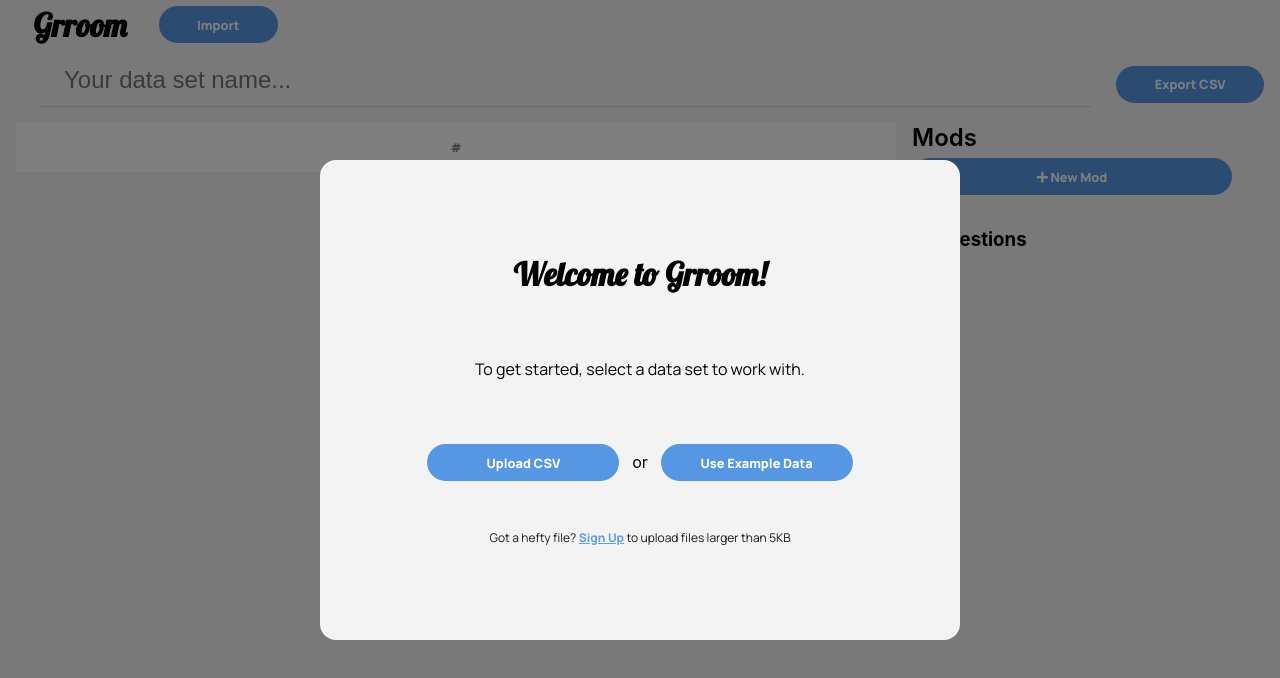
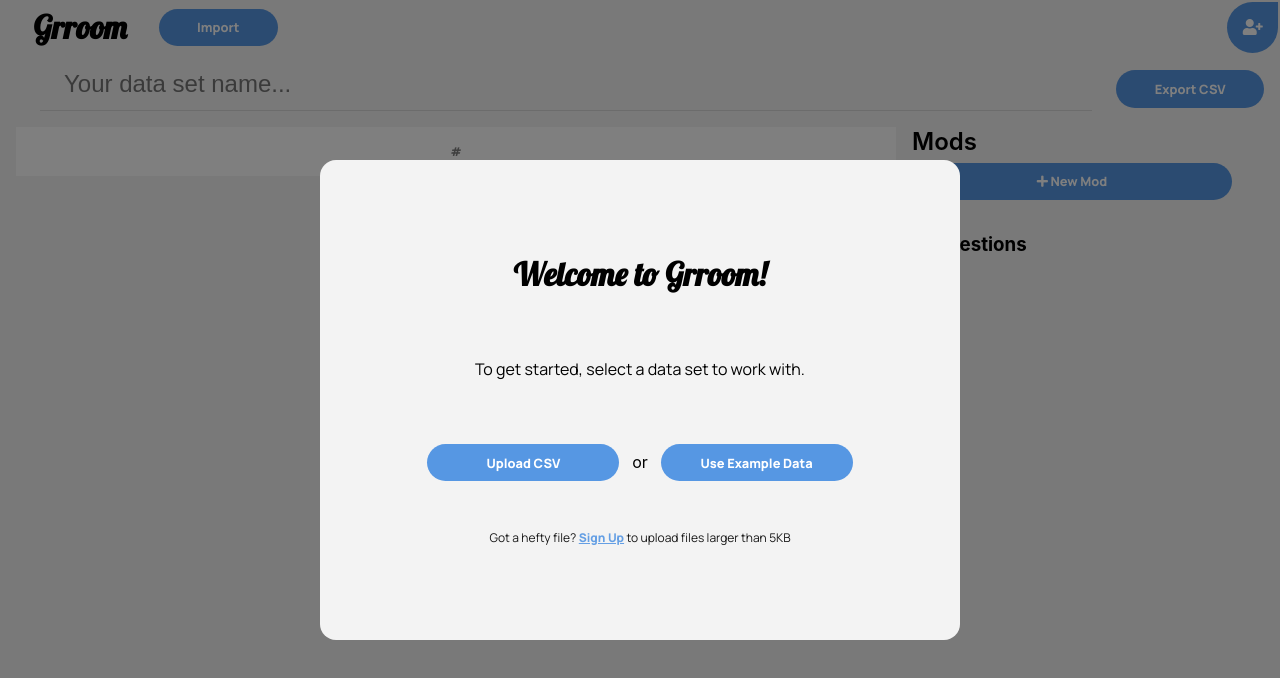
Before and after one commit to Jaggler3/grroom, a React (Create React App) app: page / in a window 1280 px wide. Shown: the top 678 px of the page. Built offline with nearby package versions, Linux system fonts and the light colour scheme.

Commit message:
account button

```diff
--- a/src/components/Header.scss
+++ b/src/components/Header.scss
@@ -7,6 +7,10 @@ header {
 	box-sizing: border-box;
 	margin-bottom: 1em;
 
+	> .space {
+		flex: 1
+	}
+
 	> p {
 		font-size: 2em;
 		font-weight: 800;
@@ -15,3 +19,26 @@ header {
 		user-select: none;
 	}
 }
+
+#account {
+	padding: 0;
+	width: 4em;
+	height: 4em;
+	border-radius: 2em;
+	border-top-right-radius: 0;
+	transition: border-radius .25s;
+
+	&:hover {
+		border-radius: 0;
+
+		> i {
+			font-size: 1.35em;
+		}
+	}
+
+	> i {
+		color: white;
+		font-size: 1.25em;
+		transition: font-size .25s
+	}
+}
--- a/src/components/Header.tsx
+++ b/src/components/Header.tsx
@@ -11,6 +11,10 @@ export default function Header({ onImport }: HeaderProps) {
 			<button onClick={onImport}>
 				<p>Import</p>
 			</button>
+			<p className="space"></p>
+			<button id="account">
+				<i className="fas fa-user-plus"></i>
+			</button>
 		</header>
 	)
 }
```
